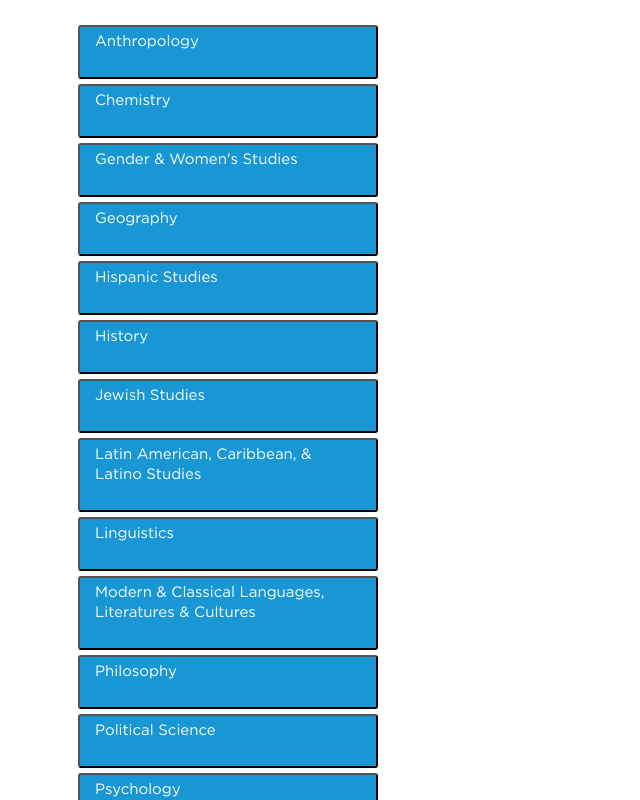
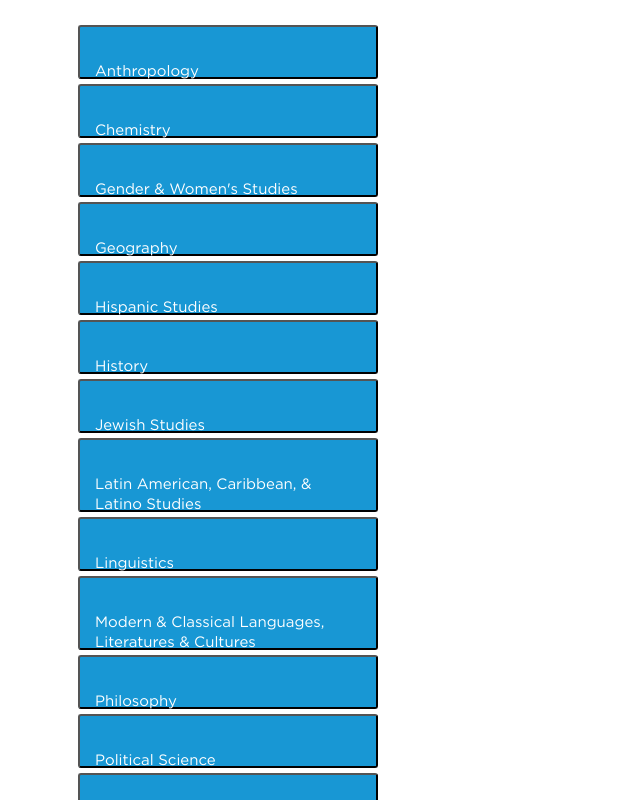
Before and after one commit to averye457/Digital-Bookshelf, a plain HTML site: page index.html in a window 1280 px wide. Shown: the top 800 px of the page, without its empty margins (0-640 px from the left). Drawn offline with nearby package versions, Linux system fonts and the light colour scheme; no server answers.

Commit message:
change filters

```diff
--- a/style.css
+++ b/style.css
@@ -70,7 +70,7 @@ button:focus {
 
 .filter-buttons button p {
      position: relative;
-     top: -10px;
+     top: 20px;
      line-height: 20px;
      width: auto;
      z-index: 2;
```
